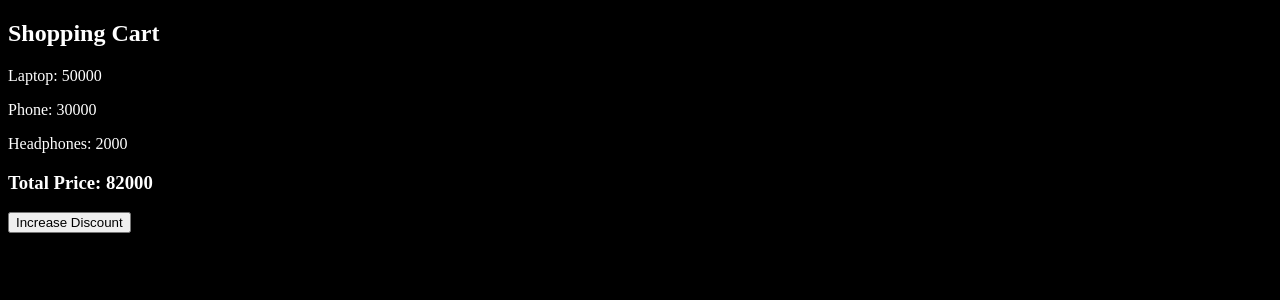
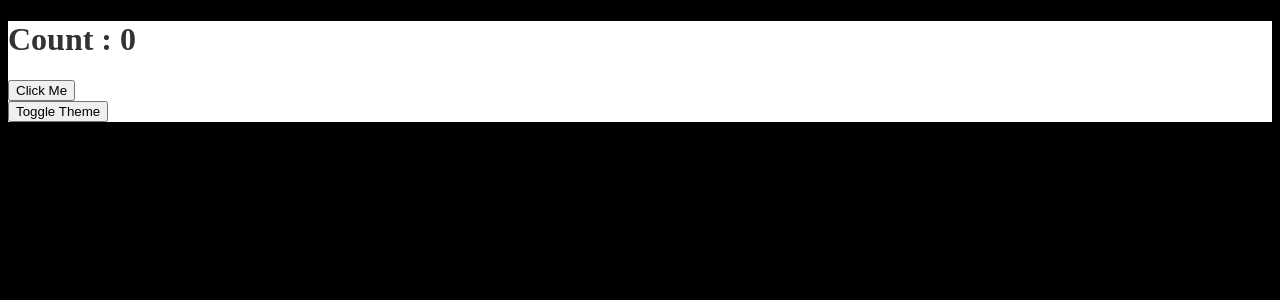
Before and after one commit to bisheshshrestha/React_All_Hooks, a React (Vite) app: page / in a window 1280 px wide. Shown: the top 300 px of the page. Built offline with nearby package versions, Linux system fonts and the light colour scheme.

Commit message:
feat: completed useCallback hook

```diff
--- /dev/null
+++ b/hooks/useCallback/Button.jsx
@@ -0,0 +1,13 @@
+import React from "react";
+
+const Button = React.memo(({ onClick }) => {
+  console.log("Button is re-rendered");
+
+  return (
+    <div>
+      <button onClick={onClick}>Click Me</button>
+    </div>
+  );
+});
+
+export default Button;
--- /dev/null
+++ b/hooks/useCallback/Index.jsx
@@ -0,0 +1,34 @@
+import React, { useState, useCallback } from "react";
+import Button from "./Button";
+
+const Index = () => {
+  const [count, setCount] = useState(0);
+  const [darkMode, setDarkMode] = useState(false);
+
+  // Function gets recreated on every render
+  //   const handleClick = () => {
+  //     setCount(count + 1);
+  //   };
+
+  // Memoizing handleClick function using useCallback
+  const handleClick = useCallback(() => {
+    setCount((prev) => prev + 1);
+  }, []);
+
+  return (
+    <div
+      style={{
+        background: darkMode ? "#333" : "#fff",
+        color: darkMode ? "#fff" : "#333",
+      }}
+    >
+      <h1>Count : {count}</h1>
+
+      {/* rendering button component */}
+      <Button onClick={handleClick} />
+      <button onClick={() => setDarkMode(!darkMode)}>Toggle Theme</button>
+    </div>
+  );
+};
+
+export default Index;
--- a/src/App.jsx
+++ b/src/App.jsx
@@ -5,6 +5,7 @@ import ChangeBackground from "../hooks/useLayoutEffect/ChangeBackground";
 import NepalGov from "../hooks/useContext/props_drilling/NepalGov";
 import Reducer from "../hooks/useReducer/Reducer";
 import Cart from "../hooks/useMemo/Cart";
+import Index from "../hooks/useCallback/Index";
 
 const App = () => {
   return (
@@ -25,7 +26,10 @@ const App = () => {
       {/* <Reducer /> */}
 
       {/* useMemo hook */}
-      <Cart />
+      {/* <Cart /> */}
+
+      {/* useCallback hook */}
+      <Index />
     </div>
   );
 };
```
